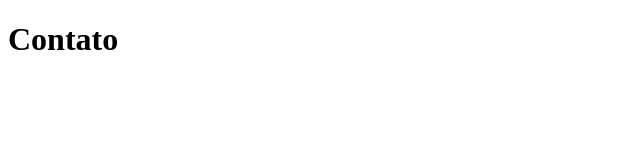
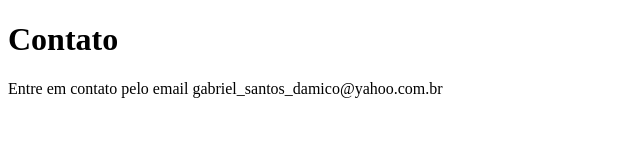
Before and after one commit to voodoots/sistema-de-cadastro, a plain HTML site: page contato.html in a window 1280 px wide. Shown: the whole page, without its empty margins (0-640 px from the left). Drawn offline with Linux system fonts and the light colour scheme.

Commit message:
adicionando o email de contato

```diff
--- a/contato.html
+++ b/contato.html
@@ -8,5 +8,6 @@
 </head>
 <body>
     <h1>Contato</h1>
+    <p>Entre em contato pelo email gabriel_santos_damico@yahoo.com.br</p>
 </body>
 </html>
```
